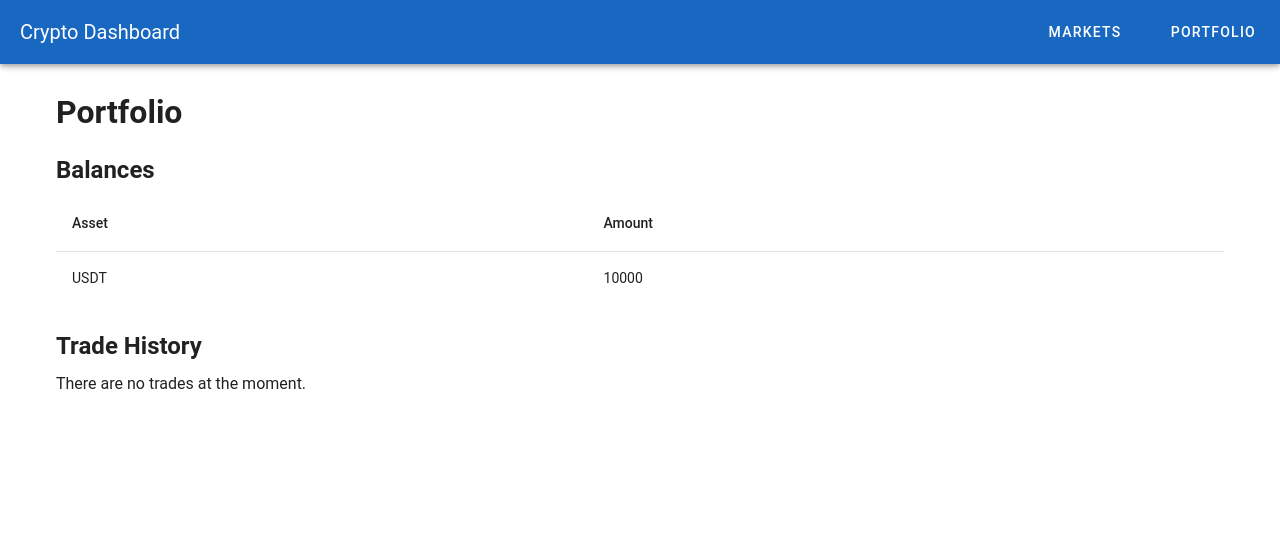
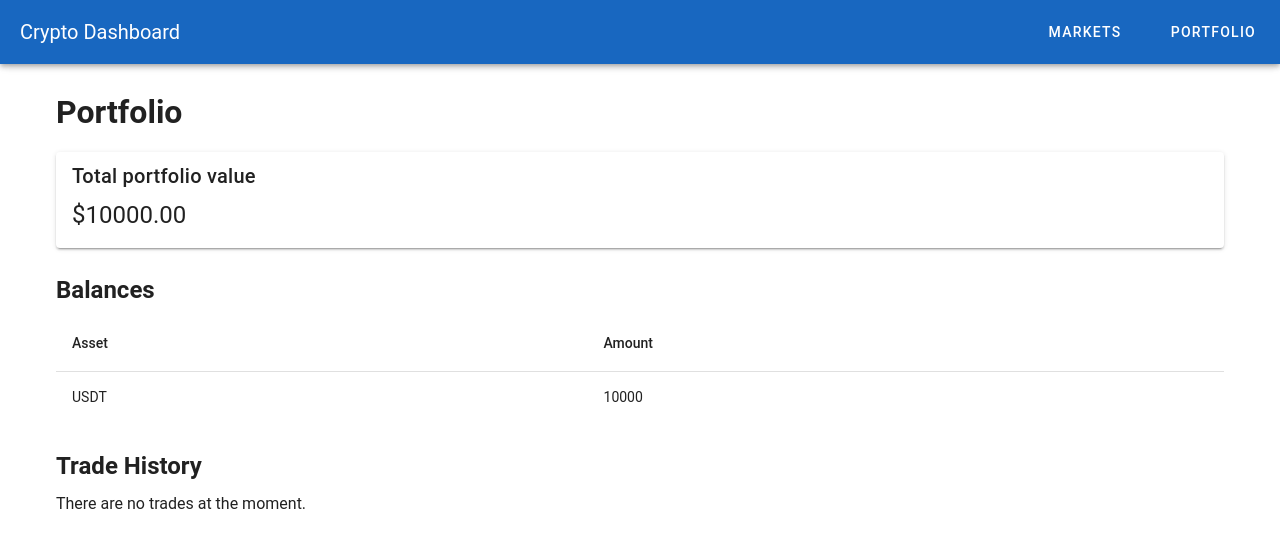
Before and after one commit to Artem-H5/crypto-dashboard, a Vue app: page /portfolio in a window 1280 px wide. Shown: the top 548 px of the page. Built offline with nearby package versions, Linux system fonts and the light colour scheme.

Commit message:
add total potfolio value

```diff
--- a/src/pages/PortfolioPage.vue
+++ b/src/pages/PortfolioPage.vue
@@ -1,8 +1,11 @@
 <script setup lang="ts">
 import { computed } from 'vue';
 import { useTradingStore } from '../stores/trading';
+import { markets } from '../mock/markets';
 
 const tradingStore = useTradingStore();
+
+const balances = computed(() => tradingStore.balances);
 
 const nonZeroBalances = computed(() => {
   return Object.fromEntries(
@@ -13,11 +16,35 @@ const nonZeroBalances = computed(() => {
 const trades = computed(() =>
   [...tradingStore.trades].sort((a, b) => b.id - a.id)
 );
+
+const priceMap = computed(() => {
+  const map: Record<string, number> = { USDT: 1 };
+
+  markets.forEach((m) => {
+    map[m.symbol] = m.price;
+  });
+
+  return map;
+});
+
+const totalValue = computed(() => {
+  return Object.entries(balances.value).reduce((sum, [asset, amount]) => {
+    const price = priceMap.value[asset] ?? 0;
+    return sum + amount * price;
+  }, 0);
+});
 </script>
 
 <template>
   <div>
     <h1 class="mb-4">Portfolio</h1>
+
+    <v-card class="mb-6" elevation="2">
+      <v-card-title>Total portfolio value</v-card-title>
+      <v-card-text>
+        <div class="text-h5">${{ totalValue.toFixed(2) }}</div>
+      </v-card-text>
+    </v-card>
 
     <h2 class="mb-2">Balances</h2>
 
```
